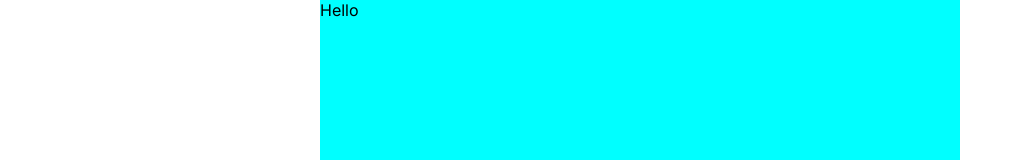
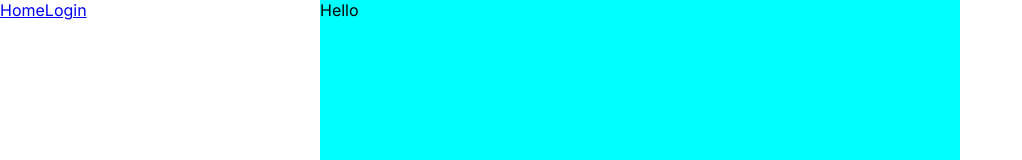
Before and after one commit to AlfGoto/cms, a Next.js app in the folder cms/: page / in a window 1280 px wide. Shown: the top 160 px of the page, without its empty margins (0-1022 px from the left). Built offline with nearby package versions, Linux system fonts and the light colour scheme.

Commit message:
added: Nav is created

```diff
--- a/cms/app/layout.js
+++ b/cms/app/layout.js
@@ -1,5 +1,6 @@
 import { Inter } from "next/font/google";
 import "./globals.css";
+import Link from "next/link";
 
 
 const inter = Inter({ subsets: ["latin"] });
@@ -9,11 +10,18 @@ export const metadata = {
     description: "The simplest CMS ever",
 };
 
+function Nav() {
+    return (<nav>
+        <Link href='/'>Home</Link>
+        <Link href='/log'>Login</Link>
+    </nav>)
+}
+
 export default function RootLayout({ children }) {
     return (
         <html lang="en">
             <body className={inter.className}>
-        <div id="left"></div>
+                <div id="left"><Nav /></div>
                 <div id="center">{children}</div>
                 <div id="right"></div>
             </body>
```
Also changed, not shown: cms/app/log/actions.js (renamed from cms/app/login/actions.js), cms/app/log/page.jsx (renamed from cms/app/login/page.jsx). Lines whose indentation alone changed are shown as unchanged.
